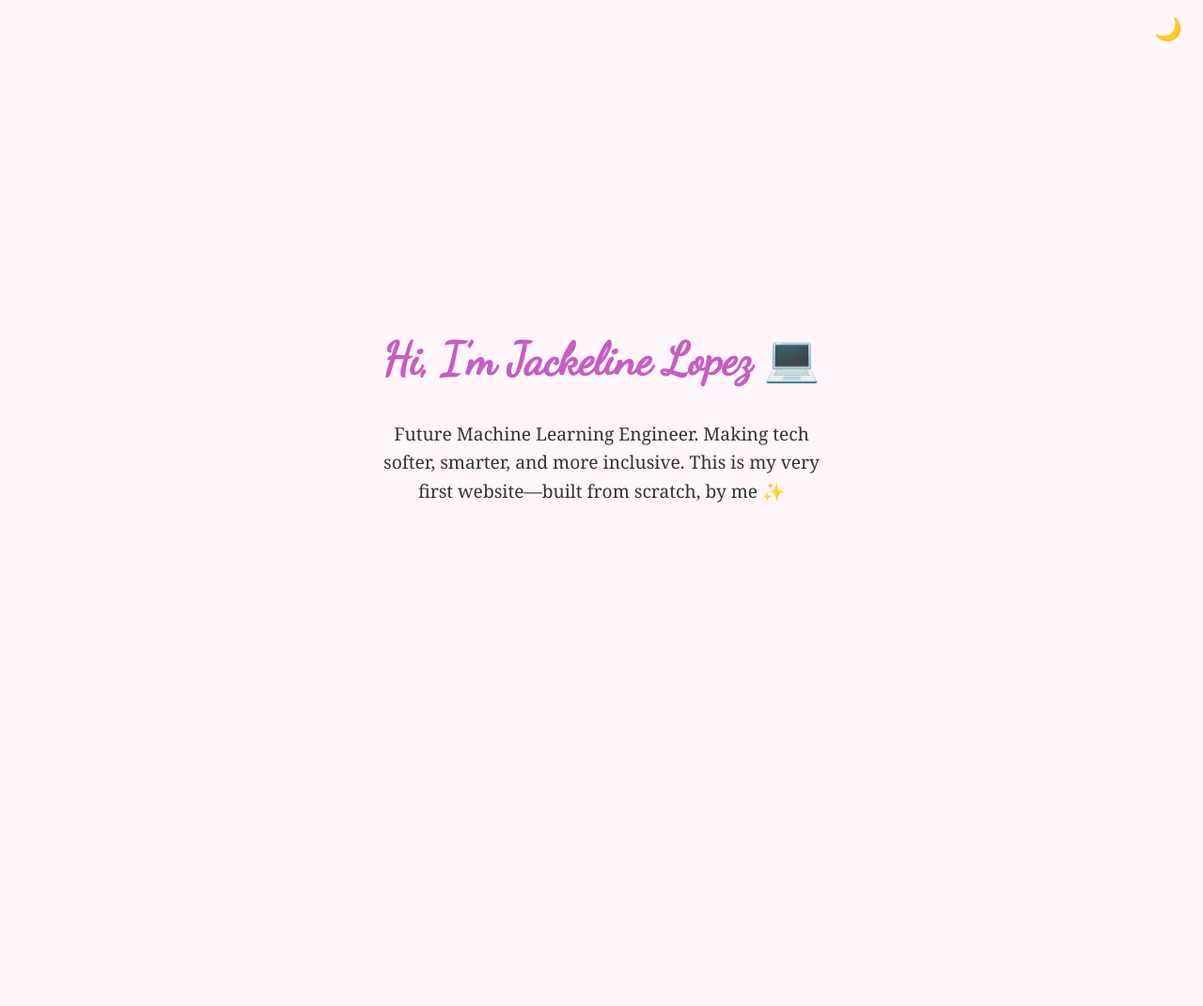
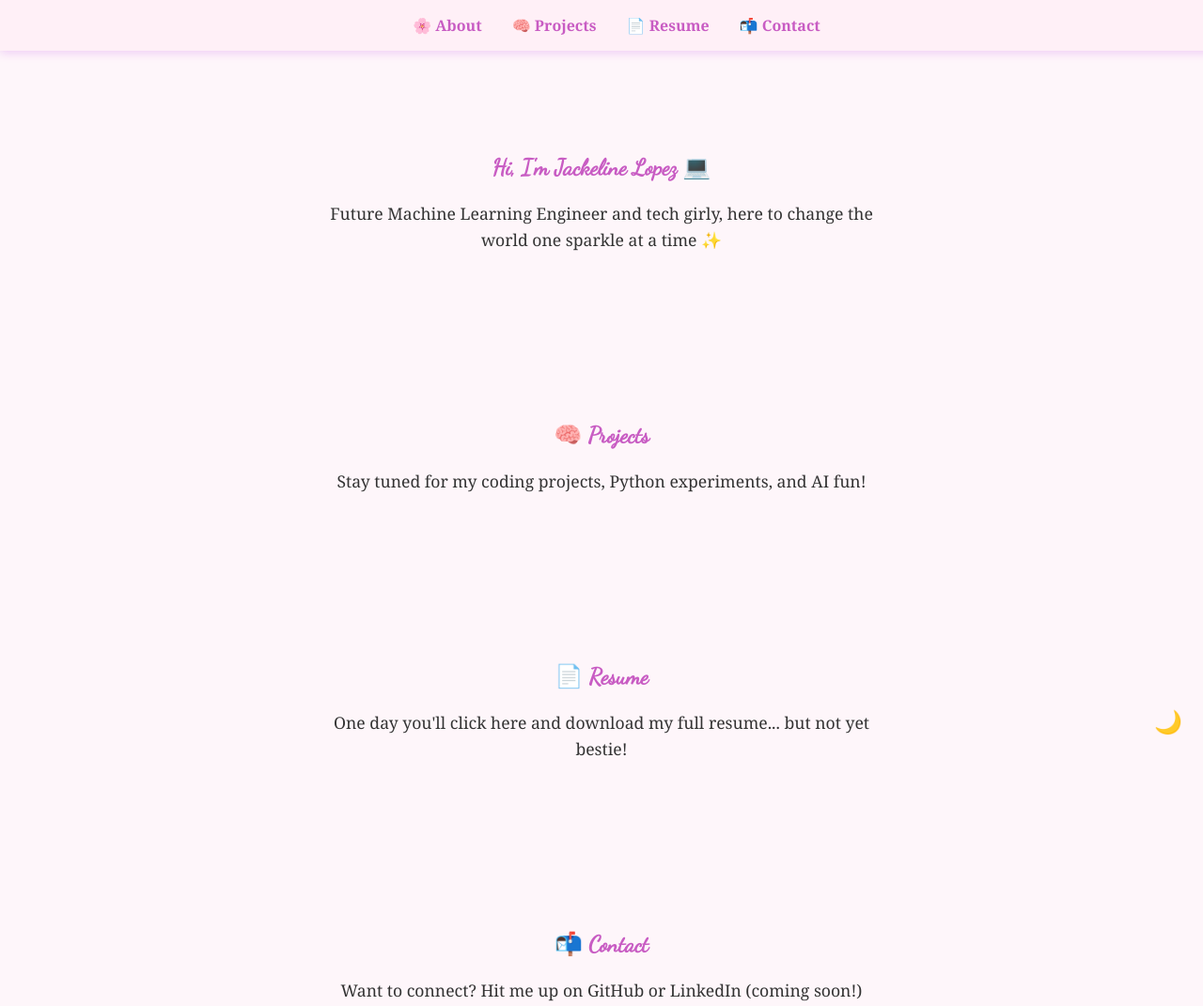
Before and after one commit to JackelineLopez-xx/jackelinelopez-xx.github.io, a plain HTML site: page index.html in a window 1280 px wide. Shown: the whole page at 94% size. Before the commit the page ends 880 px from the top, so only its background shows below. Drawn offline with Linux system fonts and the light colour scheme; a web font is replaced by a local one.

Commit message:
Update index.html

```diff
--- a/index.html
+++ b/index.html
@@ -9,45 +9,57 @@
   <link href="https://fonts.googleapis.com/css2?family=Dancing+Script&family=Georgia&display=swap" rel="stylesheet">
 
   <style>
-    /* Base Styles */
     body {
       background: #fef6fa;
       color: #333;
       font-family: 'Georgia', serif;
-      display: flex;
-      flex-direction: column;
-      align-items: center;
-      justify-content: center;
-      min-height: 100vh;
-      padding: 2rem;
+      margin: 0;
+      padding-top: 80px;
       transition: all 0.5s ease;
-      overflow-x: hidden;
     }
 
-    h1 {
+    h1, h2 {
       font-family: 'Dancing Script', cursive;
-      font-size: 3rem;
       color: #c85cc3;
-      margin-bottom: 1rem;
       text-align: center;
     }
 
     p {
-      font-size: 1.2rem;
-      max-width: 500px;
+      font-size: 1.1rem;
+      max-width: 600px;
+      margin: 0 auto 2rem;
+      line-height: 1.6;
       text-align: center;
-      line-height: 1.6;
     }
 
-    /* Toggle Button */
-    #theme-toggle {
+    /* Sticky Nav */
+    nav {
       position: fixed;
-      top: 1rem;
-      right: 1rem;
-      font-size: 1.5rem;
-      background: none;
-      border: none;
-      cursor: pointer;
+      top: 0;
+      width: 100%;
+      background: #fff0f7;
+      display: flex;
+      justify-content: center;
+      gap: 2rem;
+      padding: 1rem;
+      z-index: 1000;
+      box-shadow: 0 2px 10px #eec9f5;
+    }
+
+    nav a {
+      color: #c85cc3;
+      font-weight: bold;
+      text-decoration: none;
+      transition: color 0.3s;
+    }
+
+    nav a:hover {
+      color: #7e2b8d;
+    }
+
+    section {
+      padding: 4rem 2rem;
+      text-align: center;
     }
 
     /* Dark Mode */
@@ -56,46 +68,86 @@
       color: #fef6fa;
     }
 
-    body.dark-mode h1 {
+    body.dark-mode nav {
+      background: #2e2e40;
+      box-shadow: 0 2px 10px #000;
+    }
+
+    body.dark-mode nav a {
       color: #dcd0ff;
     }
 
-    /* Sparkles */
+    body.dark-mode h1, body.dark-mode h2 {
+      color: #dcd0ff;
+    }
+
+    /* Sparkles as Hearts */
     .sparkle {
       position: absolute;
-      width: 8px;
-      height: 8px;
-      background: radial-gradient(circle, #ffcaff, #caa7ff);
-      border-radius: 50%;
+      font-size: 1rem;
+      color: #ff90d9;
       pointer-events: none;
-      animation: sparkle-fade 0.5s ease-out;
+      animation: sparkle-fade 0.6s ease-out;
       z-index: 9999;
     }
 
     @keyframes sparkle-fade {
       0% {
         opacity: 1;
-        transform: scale(1);
+        transform: translateY(0) scale(1);
       }
       100% {
         opacity: 0;
-        transform: scale(2);
+        transform: translateY(-20px) scale(1.5);
       }
+    }
+
+    /* Toggle Button */
+    #theme-toggle {
+      position: fixed;
+      bottom: 1rem;
+      right: 1rem;
+      font-size: 1.5rem;
+      background: none;
+      border: none;
+      cursor: pointer;
     }
   </style>
 </head>
 <body>
+  <!-- Navigation -->
+  <nav>
+    <a href="#about">🌸 About</a>
+    <a href="#projects">🧠 Projects</a>
+    <a href="#resume">📄 Resume</a>
+    <a href="#contact">📬 Contact</a>
+  </nav>
+
   <!-- Theme Toggle Button -->
   <button id="theme-toggle" onclick="toggleTheme()">🌙</button>
 
-  <!-- Content -->
-  <h1>Hi, I’m Jackeline Lopez 💻</h1>
-  <p>
-    Future Machine Learning Engineer. Making tech softer, smarter, and more inclusive.
-    This is my very first website—built from scratch, by me ✨
-  </p>
+  <!-- 💖 Sections -->
+  <section id="about">
+    <h1>Hi, I'm Jackeline Lopez 💻</h1>
+    <p>Future Machine Learning Engineer and tech girly, here to change the world one sparkle at a time ✨</p>
+  </section>
 
-  <!-- Theme Toggle Script -->
+  <section id="projects">
+    <h2>🧠 Projects</h2>
+    <p>Stay tuned for my coding projects, Python experiments, and AI fun!</p>
+  </section>
+
+  <section id="resume">
+    <h2>📄 Resume</h2>
+    <p>One day you'll click here and download my full resume... but not yet bestie!</p>
+  </section>
+
+  <section id="contact">
+    <h2>📬 Contact</h2>
+    <p>Want to connect? Hit me up on GitHub or LinkedIn (coming soon!)</p>
+  </section>
+
+  <!-- Theme Script -->
   <script>
     const themeToggle = document.getElementById('theme-toggle');
 
@@ -106,18 +158,20 @@
     }
   </script>
 
-  <!-- Sparkle Trail Script -->
+  <!-- Heart Sparkles Script -->
   <script>
     document.addEventListener("mousemove", function(e) {
       const sparkle = document.createElement("div");
       sparkle.className = "sparkle";
+      sparkle.innerText = "💕";
       sparkle.style.left = e.pageX + "px";
       sparkle.style.top = e.pageY + "px";
+      sparkle.style.position = "absolute";
       document.body.appendChild(sparkle);
 
       setTimeout(() => {
         sparkle.remove();
-      }, 500);
+      }, 600);
     });
   </script>
 </body>
```
